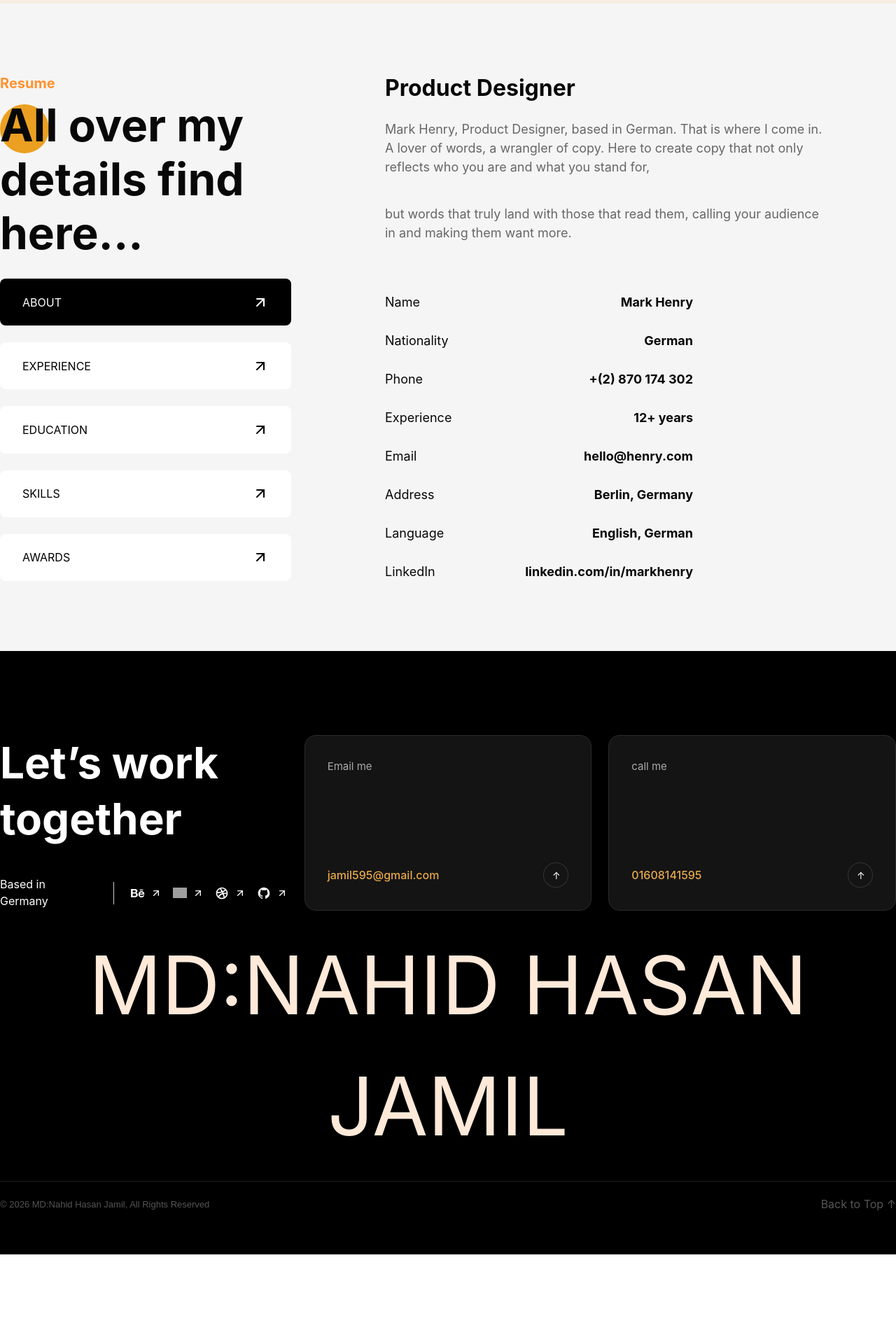
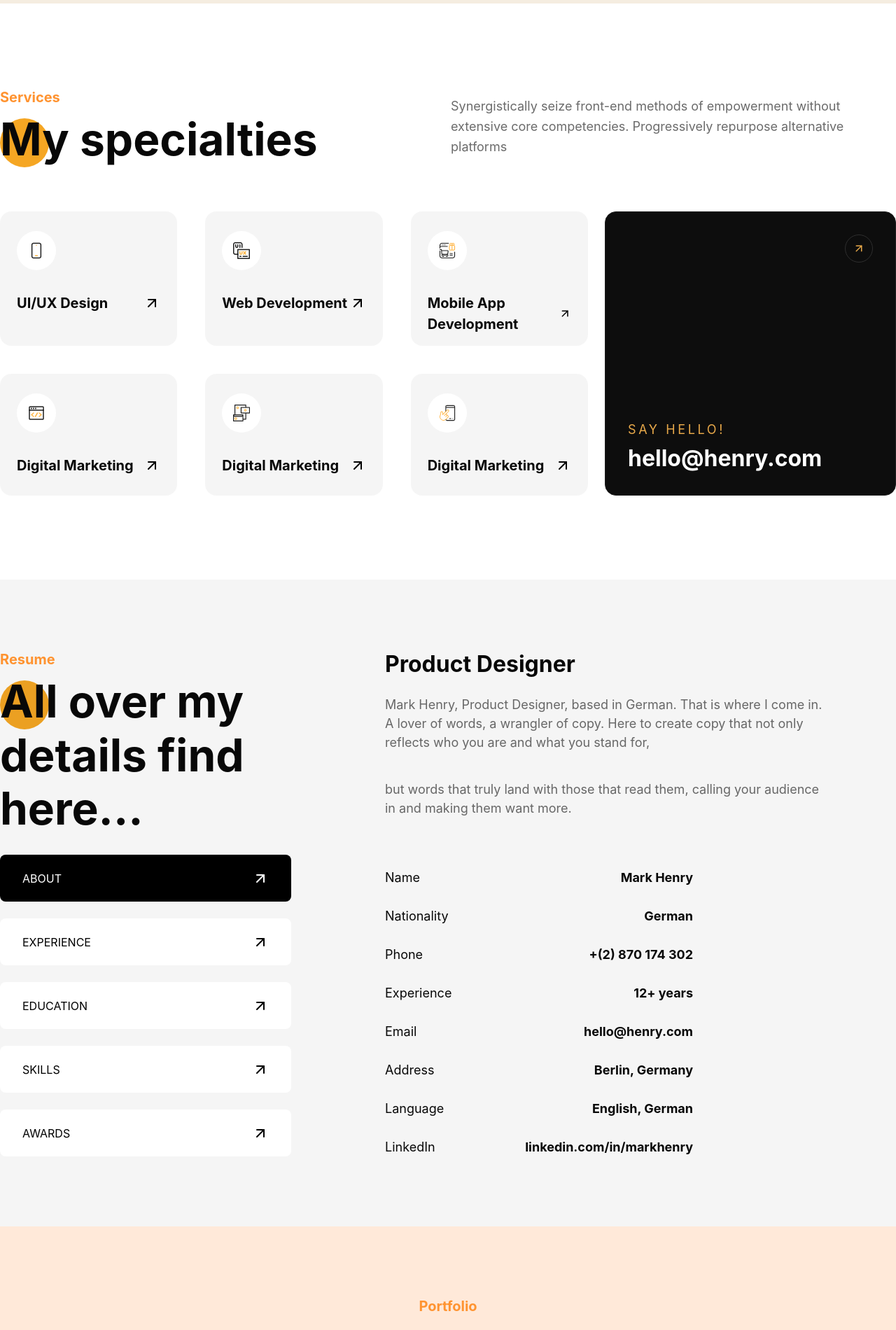
Before and after one commit to Jamil-coder360/Personal_Portfolio, a React (Vite) app: page / in a window 1280 px wide. Shown: the part 860-2760 px from the top of the page at 70% size. Before the commit the page ends 2652 px from the top, so only its background shows below. Built offline with nearby package versions, Linux system fonts and the light colour scheme; grey boxes are pictures that could not be loaded.

Commit message:
add portfolio & portfolioCard

```diff
--- /dev/null
+++ b/src/components/Portfolio.jsx
@@ -0,0 +1,33 @@
+import React from 'react'
+import Section from "./Section/Section"
+import Container from "./Section/Container"
+import SectionHeadding from "./Section/SectionHeading"
+import PortfolioCard from './PortfolioCard'
+import Button from './Button'
+import { ArrowUpRight } from 'lucide-react'
+const Portfolio = () => {
+  return (
+    <Section className='py-25 bg-[#FFE9D9]'>
+      <Container>
+      <div className='flex flex-col items-center justify-center'>
+        <SectionHeadding
+        className='flex flex-col items-center'
+        title="My recent work"
+        subtitle="Portfolio"
+        />
+      </div>
+        <div className='grid grid-cols-2 gap-6 pb-12'>
+
+        <PortfolioCard />
+        <PortfolioCard />
+        </div>
+        <Button className="w-full justify-center">
+        View All Project
+        <ArrowUpRight />
+      </Button>
+      </Container>
+    </Section>
+  )
+}
+
+export default Portfolio
--- /dev/null
+++ b/src/components/PortfolioCard.jsx
@@ -0,0 +1,30 @@
+import React from "react";
+import Button from "./Button";
+import { ArrowUpRight } from "lucide-react";
+
+const PortfolioCard = ({ image, title = "Basinik Finance App" }) => {
+  return (
+    <div className="flex flex-col items-start">
+      <div className="rounded">
+        <img src={image} alt="image" />
+      </div>
+      <div>
+        <div className="flex gap-2 pt-6 pb-3">
+          <Button className="!py-1.5 !px-4 !rounded-3xl" variant="transparent">
+            APP
+          </Button>
+          <Button className="!py-1.5 !px-4 !rounded-3xl" variant="transparent">
+            DEVELOPMENT
+          </Button>
+        </div>
+      </div>
+        <div className="flex items-center justify-between w-full">
+          <h3 className="text-[20px] font-bold text-[#080808]  ">{title}</h3>
+          <ArrowUpRight />
+        </div>
+
+    </div>
+  );
+};
+
+export default PortfolioCard;
--- a/src/components/Section/SectionHeading.jsx
+++ b/src/components/Section/SectionHeading.jsx
@@ -1,8 +1,8 @@
 import React from "react";
 
-const SectionHeading = ({ title, subtitle }) => {
+const SectionHeading = ({ title, subtitle,className="" }) => {
   return (
-    <div>
+    <div className={className}>
       <p className="text-[20px] leading-[1.4] font-bold text-[#FF9330] pb-2">
         {subtitle}
       </p>
--- a/src/pages/Homepage.jsx
+++ b/src/pages/Homepage.jsx
@@ -2,13 +2,15 @@ import React from 'react'
 import Banner from '../components/Banner'
 import Service from '../components/service/Service'
 import Resume from '../components/Resume'
+import Portfolio from '../components/Portfolio'
 
 const Homepage = () => {
     return(
         <>
         <Banner />
-        {/* <Service /> */}
+        <Service />
         <Resume />
+        <Portfolio />
         </>
     )
 }
```
